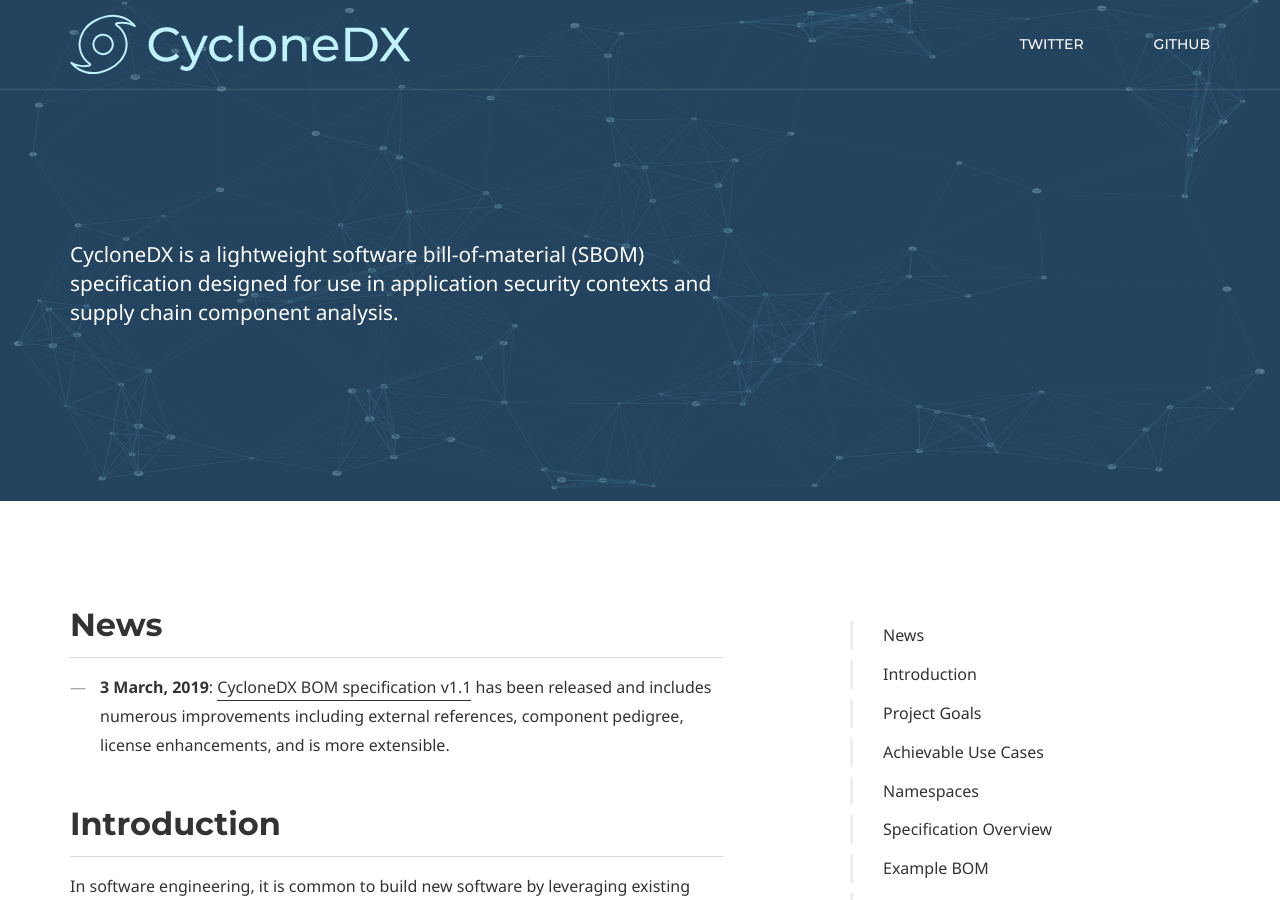
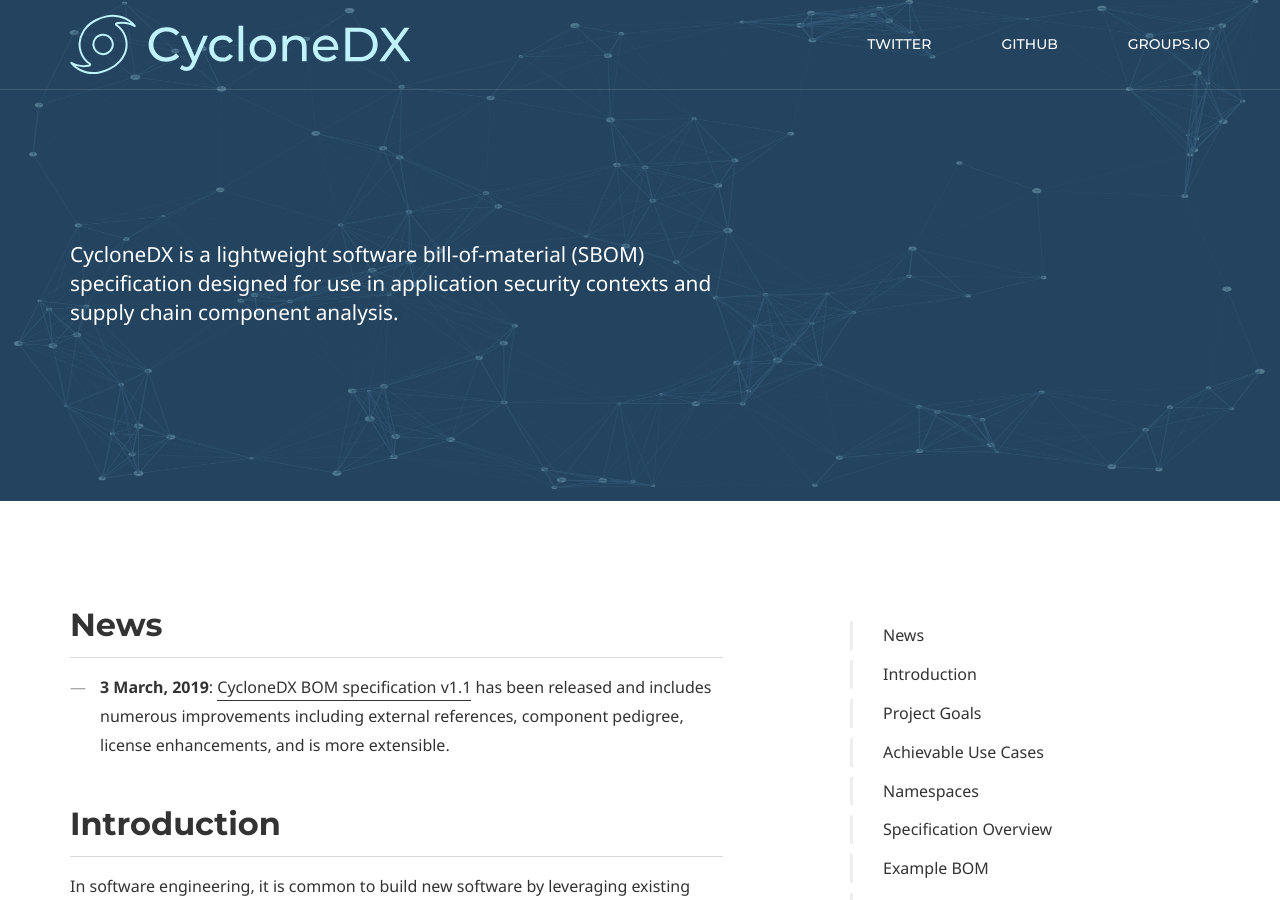
Before and after one commit to CycloneDX/cyclonedx.org, a Jekyll site: the page built from index.md, in a window 1280 px wide and 900 px high. Built offline with Jekyll 4.4.1, drawn with Linux system fonts in a browser that asks for light colours; some web fonts are replaced.

Commit message:
Added Groups.io

```diff
--- a/_config.yml
+++ b/_config.yml
@@ -11,6 +11,8 @@ doks:
               item_url: 'https://twitter.com/CycloneDX_Spec'
             - item_name: GitHub
               item_url: 'https://github.com/CycloneDX'
+            - item_name: Groups.io
+              item_url: 'https://groups.io/g/CycloneDX'
     footer:
         content:
             logo:
```
